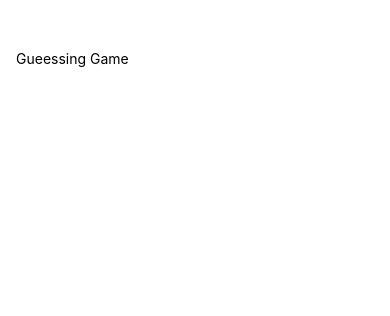
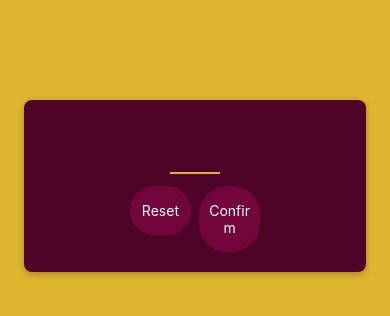
Before and after one commit to Jahir514/react-native, a React Native app: screen / in a window 390 px wide. Shown: the top 316 px of the page. Built offline with nearby package versions, Linux system fonts and the light colour scheme.

Commit message:
design game start screen

```diff
--- a/App.js
+++ b/App.js
@@ -1,22 +1,20 @@
-import { StatusBar } from 'expo-status-bar';
-import { StyleSheet, View, FlatList, Button, Text } from 'react-native';
-
+import { StyleSheet, View } from 'react-native';
+import GameStartScreen from './screens/GameStartScreen';
 export default function App() {
 
   return (
     <>
-      <StatusBar />
-      <View style={styles.appContainer}>
-        <Text>Gueessing Game</Text>
+      <View style={styles.rootScreen}>
+        <GameStartScreen />
       </View>
+
     </>
   );
 }
 
 const styles = StyleSheet.create({
-  appContainer: {
-    paddingTop: 50,
-    paddingHorizontal: 16,
-    flex: 1,
+  rootScreen: {
+    backgroundColor: '#ddb52f',
+    flex: 1
   }
 });
--- /dev/null
+++ b/components/buttons/PrimaryButtons.js
@@ -0,0 +1,34 @@
+import { Text, View, StyleSheet, Pressable } from 'react-native'
+const PrimaryButton = ({ children }) => {
+    return (
+        <View style={styles.buttonOuterContainer}>
+            <Pressable style={({ pressed }) => pressed ? [styles.buttonInnerContainer, styles.iOSpressed] : styles.buttonInnerContainer} android_ripple={{ color: '#640233' }}>
+                <Text style={styles.buttonText}>{children}</Text>
+            </Pressable>
+        </View>
+    )
+}
+
+export default PrimaryButton
+
+const styles = StyleSheet.create({
+    buttonOuterContainer: {
+        margin: 4,
+        borderRadius: 28,
+        overflow: 'hidden'
+    },
+    buttonInnerContainer: {
+        backgroundColor: '#72063c',
+        paddingHorizontal: 8,
+        paddingVertical: 16,
+        elevation: 2,
+    },
+    buttonText: {
+        color: 'white',
+        textAlign: 'center'
+    },
+    iOSpressed: {
+        opacity: 0.75
+    }
+
+})
--- /dev/null
+++ b/screens/GameStartScreen.js
@@ -0,0 +1,54 @@
+import { View, Text, TextInput, StyleSheet } from 'react-native'
+import PrimaryButton from '../components/buttons/PrimaryButtons'
+const GameStartScreen = () => {
+    return (
+        <View style={styles.inputContainer}>
+            <TextInput style={styles.textInput} maxLength={2} keyboardType='number-pad' autoCorrect={false} autoCapitalize='none' />
+            <View style={styles.buttonsContainer}>
+                <View style={styles.button}>
+                    <PrimaryButton>Reset</PrimaryButton>
+                </View>
+                <View style={styles.button}>
+                    <PrimaryButton>Confirm</PrimaryButton>
+                </View>
+            </View>
+
+        </View>
+    )
+}
+
+export default GameStartScreen
+
+const styles = StyleSheet.create({
+    inputContainer: {
+        backgroundColor: '#4e0329',
+        marginTop: 100,
+        marginHorizontal: 24,
+        padding: 16,
+        borderRadius: 8,
+        elevation: 4, //like boxShadow in css; its only for android
+        shadowColor: 'black', //same as elevation ; all shadow property is for iOS
+        shadowOffset: { width: 0, height: 2 }, //width for left-right and hight for top-bottom
+        shadowRadius: 6,
+        shadowOpacity: .25,
+        alignItems: 'center',
+        justifyContent: 'center'
+    },
+    textInput: {
+        height: 50,
+        width: 50,
+        fontSize: 32,
+        borderBottomColor: '#ddb52f',
+        borderBottomWidth: 2,
+        color: '#ddb53f',
+        marginVertical: 8,
+        fontWeight: 'bold',
+        textAlign: 'center'
+    },
+    buttonsContainer: {
+        flexDirection: 'row'
+    },
+    button: {
+        flex: 1
+    }
+})
```
Also changed, not shown: screens/GameOverScreen.js (added), screens/GameScreen.js (added), 2 other files (tests, documents, lock files or other folders).
